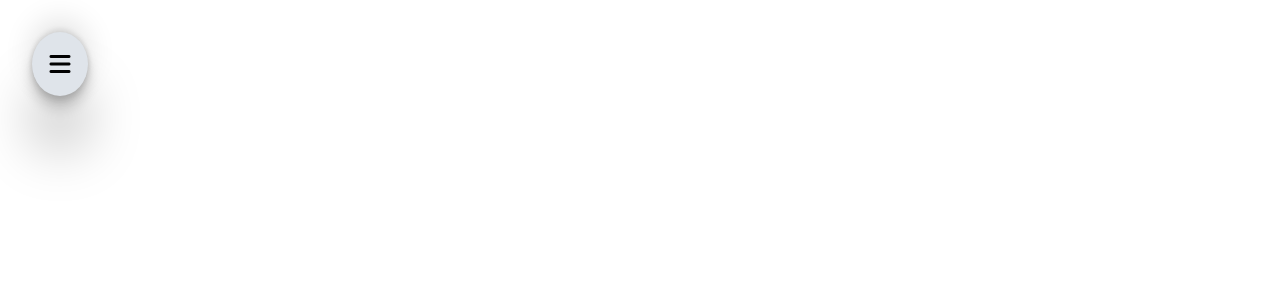
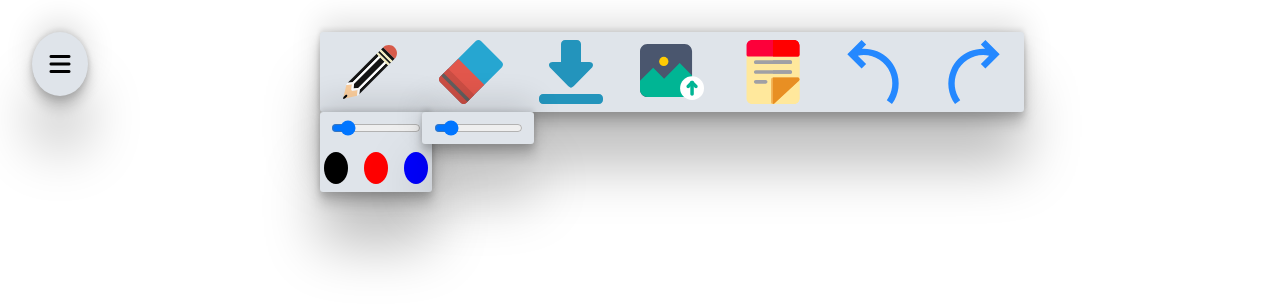
Before and after one commit to Prasannas544/Openboard_clone, a plain HTML site: page index.html in a window 1280 px wide. Drawn offline with Linux system fonts and the light colour scheme.

Commit message:
added icons

```diff
--- a/index.html
+++ b/index.html
@@ -10,7 +10,28 @@
 </head>
 <body>
     <div class="options-cont"><i class="fa-solid fa-bars"></i></div>
-    <div class="tools-cont"></div>
+    <div class="tools-cont">
+        <img src="Icons/Pencil.svg">
+        <img src="Icons/Eraser.svg">
+        <img src="Icons/Download.svg">
+        <img src="Icons/Upload.svg">
+        <img src="Icons/StickyNote.svg">
+        <img src="Icons/Undo.svg">
+        <img src="Icons/Redo.svg">
+    </div>
+ <div class="pencil-tool-cont">
+    <div class="pencil-width-cont">
+        <input type="range" min="2" max="10" value="3">
+    </div>
+    <div class="pencil-color-cont">
+        <div class="black pencil-color"></div>
+        <div class="red pencil-color"></div>
+        <div class="blue pencil-color"></div>
+    </div>
+ </div>
+ <div class="eraser-tool-cont">
+    <input type="range" min="2" max="10" value="3">
+ </div>
     <script src="./tools.js"></script>
 </body>
 </html>
--- a/style.css
+++ b/style.css
@@ -20,3 +20,84 @@ body{
     font-size: 1.5rem;
     box-shadow: rgba(0, 0, 0, 0.25) 0px 54px 55px, rgba(0, 0, 0, 0.12) 0px -12px 30px, rgba(0, 0, 0, 0.12) 0px 4px 6px, rgba(0, 0, 0, 0.17) 0px 12px 13px, rgba(0, 0, 0, 0.09) 0px -3px 5px;
 }
+
+img {
+    display: block;
+}
+.tools-cont{
+    display: flex;
+    height: 5rem;
+    width: 55vw;
+    background-color: #dfe4ea;
+    box-shadow: rgba(0, 0, 0, 0.25) 0px 54px 55px, rgba(0, 0, 0, 0.12) 0px -12px 30px, rgba(0, 0, 0, 0.12) 0px 4px 6px, rgba(0, 0, 0, 0.17) 0px 12px 13px, rgba(0, 0, 0, 0.09) 0px -3px 5px;
+    justify-content: space-around;
+    position: absolute;
+    top: 2rem;
+    left: 25vw;
+    border-radius: 3px;
+}
+
+.tools-cont > *{
+display: block;
+width: 4rem;
+}
+.pencil-tool-cont{
+    height: 5rem;
+    width: 7rem;
+    background-color: #dfe4ea;
+    box-shadow: rgba(0, 0, 0, 0.25) 0px 54px 55px, rgba(0, 0, 0, 0.12) 0px -12px 30px, rgba(0, 0, 0, 0.12) 0px 4px 6px, rgba(0, 0, 0, 0.17) 0px 12px 13px, rgba(0, 0, 0, 0.09) 0px -3px 5px;
+    border-radius: 3px;
+    position: absolute;
+    top: 7rem;
+    left:25vw;
+}
+.pencil-width-cont{
+    /* background-color: orange; */
+    height: 2rem;
+    display: flex;
+    justify-content: center;
+    align-items: center;
+}
+.pencil-width-cont input{
+    width: 80%;
+}
+.pencil-color-cont{
+    /* background-color: yellow; */
+    height: calc(100% - 2rem);
+    display: flex;
+    justify-content: center;
+    align-items: center;
+    gap: 1rem;
+
+}
+.pencil-color {
+    width: 1.5rem;
+    height:2rem;
+    border-radius: 50%;
+}
+.black{
+    background-color: black;
+}
+.red{
+background-color: red;
+}
+.blue{
+    background-color: blue;
+}
+.eraser-tool-cont{
+    height: 2rem;
+    width: 7rem;
+    background-color: lightblue;
+    display: flex;
+    justify-content: center;
+    align-items: center ;
+    background-color: #dfe4ea;
+    box-shadow: rgba(0, 0, 0, 0.25) 0px 54px 55px, rgba(0, 0, 0, 0.12) 0px -12px 30px, rgba(0, 0, 0, 0.12) 0px 4px 6px, rgba(0, 0, 0, 0.17) 0px 12px 13px, rgba(0, 0, 0, 0.09) 0px -3px 5px;
+    position: absolute;
+    top: 7rem;
+    left: 33vw;
+    border-radius: 3px;
+}
+.eraser-tool-cont input {
+    width: 80%;
+}
```
Also changed, not shown: Icons/Download.svg (added), Icons/Eraser.svg (added), Icons/Pencil.svg (added), Icons/Redo.svg (added), Icons/StickyNote.svg (added), Icons/Undo.svg (added), Icons/Upload.svg (added), Icons/favicon.ico (added).
